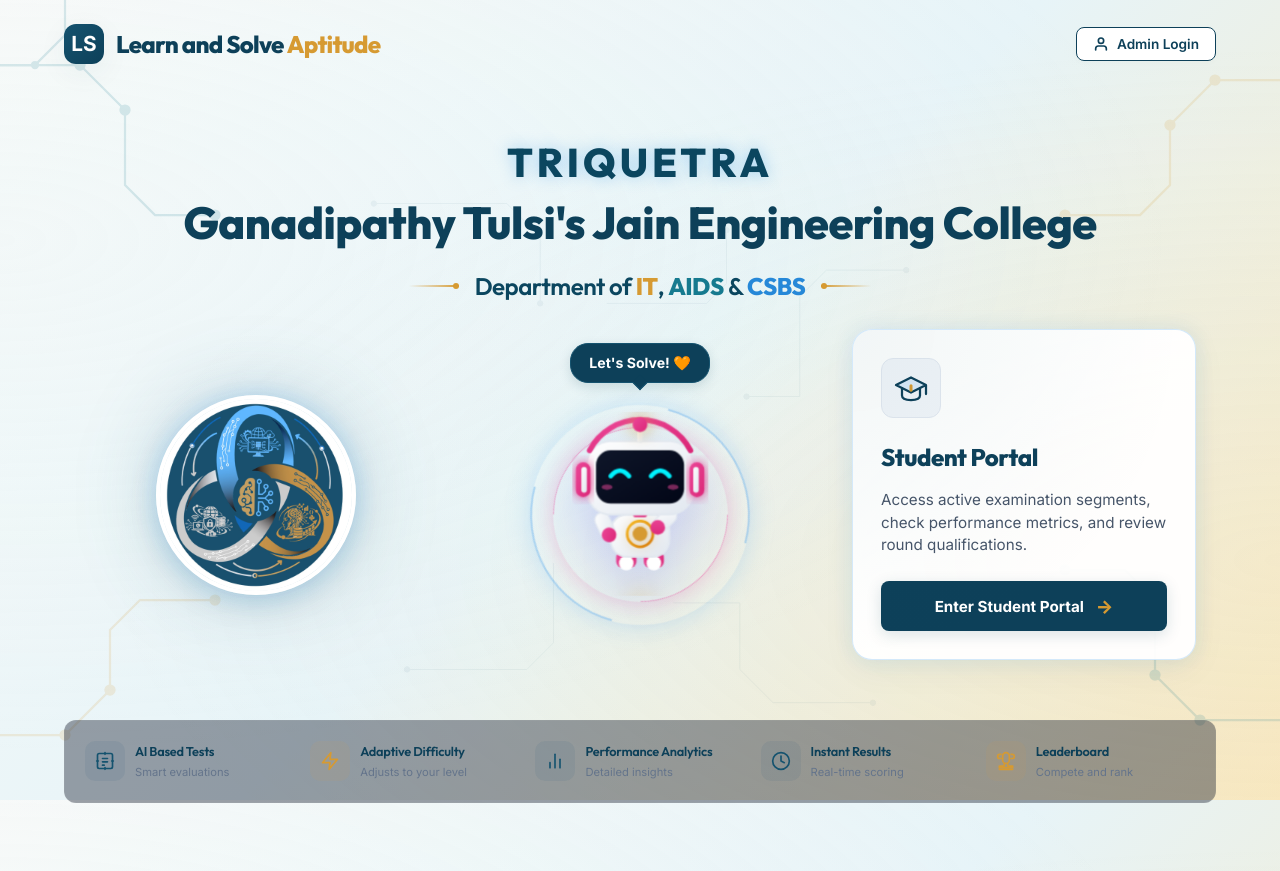
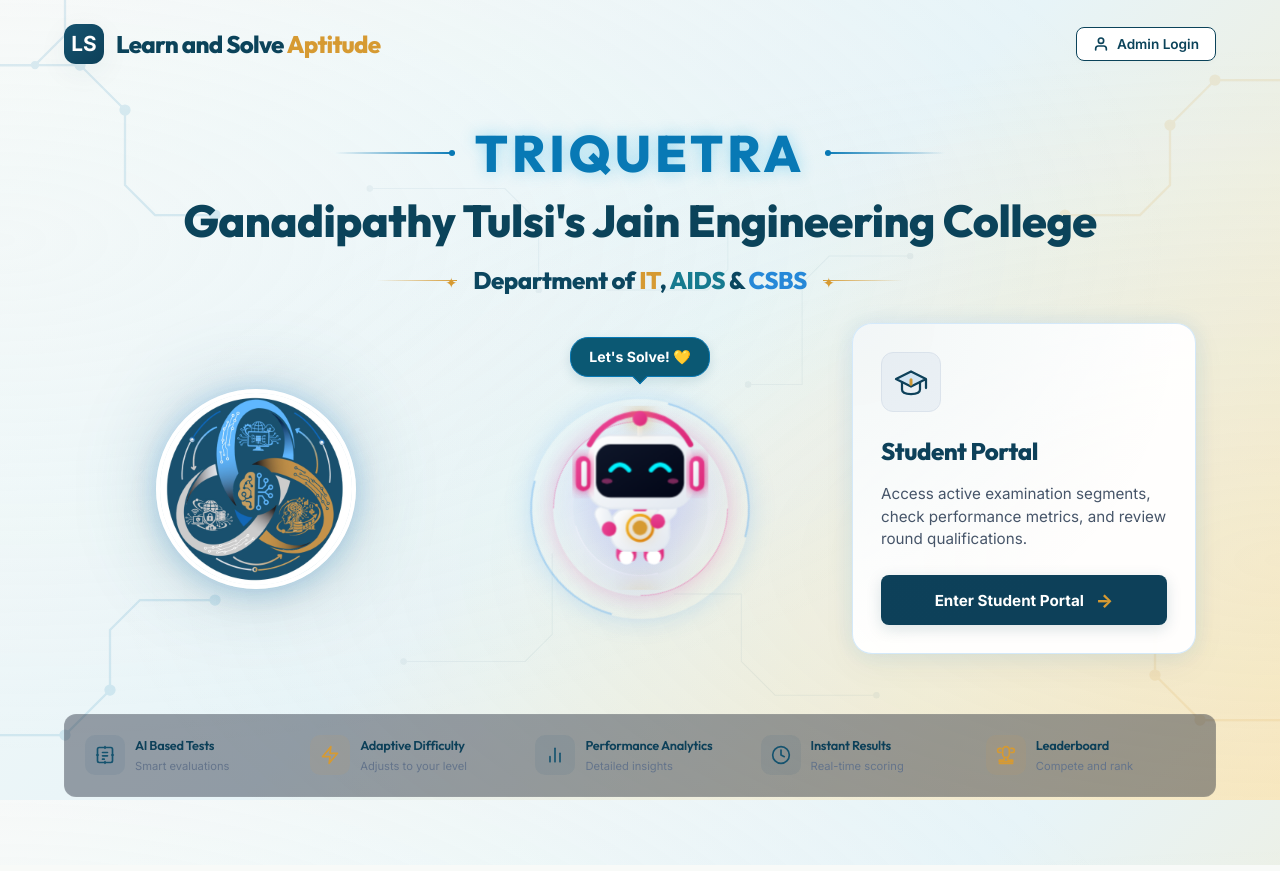
Before and after one commit to keertz-04/ai-aptitude, a website: page public/index.html in a window 1280 px wide. Drawn offline with Linux system fonts and the light colour scheme; no server answers.

Commit message:
Complete rebrand refactoring to match the educational technology portal mockup exactly: update backgrounds, headers, TRIQUETRA horizontal lines, gold spark subtitle lines, white student portal card, white features bar, and white/cyan/pink mascot orbit rings

```diff
--- a/public/index.html
+++ b/public/index.html
@@ -5,20 +5,20 @@
   <meta name="viewport" content="width=device-width, initial-scale=1.0">
   <title>AI Aptitude Portal - Assessment & Evaluation Dashboard</title>
   <meta name="description" content="Evaluate system-level reasoning, logical sequences, and ML dynamics with our AI-driven automated appraisal dashboard.">
-  <link rel="stylesheet" href="style.css?v=1.0.2">
+  <link rel="stylesheet" href="style.css?v=1.0.3">
 </head>
 <body>
 
   <!-- Subtle tech circuit decorations around edges -->
-  <div style="position: fixed; top: 0; left: 0; width: 100%; height: 100%; pointer-events: none; z-index: -1; overflow: hidden; opacity: 0.15;">
+  <div style="position: fixed; top: 0; left: 0; width: 100%; height: 100%; pointer-events: none; z-index: -1; overflow: hidden; opacity: 0.12;">
     <!-- Top-Left Cyan/Blue Circuit -->
-    <svg style="position: absolute; top: -10px; left: -10px; width: 300px; height: 300px;" viewBox="0 0 200 200" fill="none" stroke="#167A8F" stroke-width="1.5">
+    <svg style="position: absolute; top: -10px; left: -10px; width: 300px; height: 300px;" viewBox="0 0 200 200" fill="none" stroke="#0879B5" stroke-width="1.5">
       <path d="M 0 50 h 60 l 30 30 v 50 l 20 20 h 40" />
-      <circle cx="60" cy="50" r="3" fill="#167A8F" />
-      <circle cx="90" cy="80" r="3" fill="#167A8F" />
-      <circle cx="150" cy="150" r="3" fill="#167A8F" />
+      <circle cx="60" cy="50" r="3" fill="#0879B5" />
+      <circle cx="90" cy="80" r="3" fill="#0879B5" />
+      <circle cx="150" cy="150" r="3" fill="#0879B5" />
       <path d="M 50 0 v 30 l -20 20 h -30" />
-      <circle cx="30" cy="50" r="2" fill="#167A8F" />
+      <circle cx="30" cy="50" r="2" fill="#0879B5" />
     </svg>
 
     <!-- Top-Right Gold Circuit -->
@@ -29,20 +29,20 @@
       <circle cx="50" cy="150" r="3" fill="#D69A32" />
     </svg>
 
-    <!-- Bottom-Left Gold Circuit -->
-    <svg style="position: absolute; bottom: -10px; left: -10px; width: 300px; height: 300px;" viewBox="0 0 200 200" fill="none" stroke="#D69A32" stroke-width="1.5">
+    <!-- Bottom-Left Cyan/Blue Circuit -->
+    <svg style="position: absolute; bottom: -10px; left: -10px; width: 300px; height: 300px;" viewBox="0 0 200 200" fill="none" stroke="#0879B5" stroke-width="1.5">
       <path d="M 0 150 h 50 l 30 -30 v -40 l 20 -20 h 50" />
-      <circle cx="50" cy="150" r="3" fill="#D69A32" />
-      <circle cx="80" cy="120" r="3" fill="#D69A32" />
-      <circle cx="150" cy="60" r="3" fill="#D69A32" />
+      <circle cx="50" cy="150" r="3" fill="#0879B5" />
+      <circle cx="80" cy="120" r="3" fill="#0879B5" />
+      <circle cx="150" cy="60" r="3" fill="#0879B5" />
     </svg>
 
-    <!-- Bottom-Right Cyan/Blue Circuit -->
-    <svg style="position: absolute; bottom: -10px; right: -10px; width: 300px; height: 300px;" viewBox="0 0 200 200" fill="none" stroke="#167A8F" stroke-width="1.5">
+    <!-- Bottom-Right Gold Circuit -->
+    <svg style="position: absolute; bottom: -10px; right: -10px; width: 300px; height: 300px;" viewBox="0 0 200 200" fill="none" stroke="#D69A32" stroke-width="1.5">
       <path d="M 200 140 h -60 l -30 -30 v -50 l -20 -20 h -40" />
-      <circle cx="140" cy="140" r="3" fill="#167A8F" />
-      <circle cx="110" cy="110" r="3" fill="#167A8F" />
-      <circle cx="50" cy="40" r="3" fill="#167A8F" />
+      <circle cx="140" cy="140" r="3" fill="#D69A32" />
+      <circle cx="110" cy="110" r="3" fill="#D69A32" />
+      <circle cx="50" cy="40" r="3" fill="#D69A32" />
     </svg>
   </div>
 
@@ -53,15 +53,15 @@
       <div class="logo-container" onclick="AppRouter.switchView('landing')">
         <div class="logo-icon">LS</div>
         <div class="logo-text">
-          <span style="color: #0D4059;">Learn and Solve</span>
+          <span style="color: #0B435A;">Learn and Solve</span>
           <span style="color: #D69A32;">Aptitude</span>
         </div>
       </div>
 
       <!-- Guest navigation panel (Admin Login) -->
       <div class="nav-guest-panel" id="nav-guest-panel">
-        <button class="btn btn-secondary btn-sm" style="border-radius: 8px; border: 1.5px solid #0D4059; background: #ffffff; color: #0D4059; display: flex; align-items: center; gap: 8px; font-weight: 600;" onclick="AppAuth.openAuth('admin')">
-          <svg viewBox="0 0 24 24" width="16" height="16" fill="none" stroke="currentColor" stroke-width="2.5" stroke-linecap="round" stroke-linejoin="round" style="color: #0D4059;">
+        <button class="btn btn-secondary btn-sm" style="border-radius: 8px; border: 1.5px solid #0B435A; background: #ffffff; color: #0B435A; display: flex; align-items: center; gap: 8px; font-weight: 600;" onclick="AppAuth.openAuth('admin')">
+          <svg viewBox="0 0 24 24" width="16" height="16" fill="none" stroke="currentColor" stroke-width="2.5" stroke-linecap="round" stroke-linejoin="round" style="color: #0B435A;">
             <path d="M20 21v-2a4 4 0 0 0-4-4H8a4 4 0 0 0-4 4v2"/>
             <circle cx="12" cy="7" r="4"/>
           </svg>
@@ -85,22 +85,27 @@
     <section class="view-panel active" id="view-landing">
 
       <!-- Centered Hero Header -->
-      <div class="landing-hero-header">
-        <h1 class="hero-title-main" style="font-size: 2.5rem; font-weight: 900; color: #0B465F; margin-bottom: 8px; font-family: var(--font-display); letter-spacing: 4px; text-shadow: 0 0 15px rgba(85, 169, 238, 0.45); text-transform: uppercase;">TRIQUETRA</h1>
-        <h2 class="hero-title-main" id="landing-institution-title" style="margin-bottom: 16px; color: #0D4059; font-size: 2.8rem; font-weight: 800;">Ganadipathy Tulsi's Jain Engineering College</h2>
+      <div class="landing-hero-header" style="margin-top: 32px;">
+        <div style="display: flex; align-items: center; justify-content: center; gap: 20px; width: 100%; margin-bottom: 8px;">
+          <span style="flex-grow: 1; max-width: 120px; height: 2px; background: linear-gradient(90deg, transparent, #0879B5); position: relative;">
+            <span style="width: 6px; height: 6px; background: #0879B5; border-radius: 50%; position: absolute; right: 0; top: -2px;"></span>
+          </span>
+          <h1 class="hero-title-main" style="font-size: 3.2rem; font-weight: 900; color: #0879B5; margin-bottom: 0; font-family: var(--font-display); letter-spacing: 4px; text-shadow: 0 0 15px rgba(67, 188, 235, 0.45); text-transform: uppercase;">TRIQUETRA</h1>
+          <span style="flex-grow: 1; max-width: 120px; height: 2px; background: linear-gradient(90deg, #0879B5, transparent); position: relative;">
+            <span style="width: 6px; height: 6px; background: #0879B5; border-radius: 50%; position: absolute; left: 0; top: -2px;"></span>
+          </span>
+        </div>
+        <h2 class="hero-title-main" id="landing-institution-title" style="margin-bottom: 12px; color: #0B435A; font-size: 2.8rem; font-weight: 800;">Ganadipathy Tulsi's Jain Engineering College</h2>
 
         <div style="display: flex; align-items: center; justify-content: center; gap: 16px; margin-top: 8px;">
-          <span style="width: 50px; height: 2px; background: linear-gradient(90deg, transparent, #D69A32); position: relative; display: inline-block;">
-            <span style="width: 6px; height: 6px; background: #D69A32; border-radius: 50%; position: absolute; right: 0; top: -2px;"></span>
+          <span style="width: 80px; height: 1px; background: linear-gradient(90deg, transparent, #D69A32); position: relative; display: inline-block;">
+            <span style="color: #D69A32; position: absolute; right: 0; top: -9px; font-size: 0.9rem;">✦</span>
           </span>
-          <h3 class="hero-subtitle-tag-main" id="landing-department-title" style="margin-bottom: 0; font-size: 1.5rem; font-weight: 600; text-shadow: none;">
-            <span style="color: #0B465F;">Department of</span>
-            <span style="color: #D69A32; font-weight: 800;">IT</span><span style="color: #0B465F;">,</span>
-            <span style="color: #167A8F; font-weight: 800;">AIDS</span> <span style="color: #0B465F;">&</span>
-            <span style="color: #2688D8; font-weight: 800;">CSBS</span>
+          <h3 class="hero-subtitle-tag-main" id="landing-department-title" style="margin-bottom: 0; font-size: 1.5rem; font-weight: 800; color: #0B5873; text-shadow: none;">
+            Department of IT, AIDS & CSBS
           </h3>
-          <span style="width: 50px; height: 2px; background: linear-gradient(90deg, #D69A32, transparent); position: relative; display: inline-block;">
-            <span style="width: 6px; height: 6px; background: #D69A32; border-radius: 50%; position: absolute; left: 0; top: -2px;"></span>
+          <span style="width: 80px; height: 1px; background: linear-gradient(90deg, #D69A32, transparent); position: relative; display: inline-block;">
+            <span style="color: #D69A32; position: absolute; left: 0; top: -9px; font-size: 0.9rem;">✦</span>
           </span>
         </div>
       </div>
@@ -139,12 +144,13 @@
 
         <!-- Center Column: Animated Robot -->
         <div class="landing-center-col">
-          <div class="speech-bubble" style="background: #0D4059; border: 1.5px solid #15536F; color: #ffffff; box-shadow: 0 4px 12px rgba(13, 64, 89, 0.15); font-weight: 700;">
-            Let's Solve! 🧡
+          <div class="speech-bubble" style="background: #0B5873; border: 1.5px solid #0879B5; color: #ffffff; box-shadow: 0 4px 12px rgba(11, 88, 115, 0.15); font-weight: 700;">
+            Let's Solve! 💛
           </div>
           <div class="robot-glow-container">
             <div class="orbit-ring ring-1"></div>
             <div class="orbit-ring ring-2"></div>
+            <div class="orbit-ring ring-3"></div>
             <svg class="cute-robot-svg" viewBox="0 0 200 200" width="180" height="180">
               <defs>
                 <linearGradient id="bodyGrad" x1="0%" y1="0%" x2="100%" y2="100%">
@@ -1030,10 +1036,10 @@
   </div>
 
   <!-- SCRIPT LOADING -->
-  <script src="store.js?v=1.0.2"></script>
-  <script src="ai_evaluator.js?v=1.0.2"></script>
-  <script src="student.js?v=1.0.2"></script>
-  <script src="admin.js?v=1.0.2"></script>
-  <script src="app.js?v=1.0.2"></script>
+  <script src="store.js?v=1.0.3"></script>
+  <script src="ai_evaluator.js?v=1.0.3"></script>
+  <script src="student.js?v=1.0.3"></script>
+  <script src="admin.js?v=1.0.3"></script>
+  <script src="app.js?v=1.0.3"></script>
 </body>
 </html>
--- a/public/style.css
+++ b/public/style.css
@@ -1631,9 +1631,9 @@
   transform: translateX(-50%) rotate(45deg);
   width: 10px;
   height: 10px;
-  background: #0D4059;
-  border-right: 1px solid #15536F;
-  border-bottom: 1px solid #15536F;
+  background: #0B5873;
+  border-right: 1.5px solid #0879B5;
+  border-bottom: 1.5px solid #0879B5;
 }
 
 @keyframes floatSpeech {
@@ -1675,6 +1675,16 @@
   border-right-color: transparent;
   animation: rotateCounter 8s linear infinite;
   box-shadow: 0 0 20px rgba(236, 72, 153, 0.25);
+}
+
+.ring-3 {
+  width: 135px;
+  height: 135px;
+  border: 1px solid rgba(255, 255, 255, 0.6);
+  border-top-color: transparent;
+  border-bottom-color: transparent;
+  animation: rotateClockwise 6s linear infinite;
+  box-shadow: 0 0 15px rgba(255, 255, 255, 0.45);
 }
 
 @keyframes rotateClockwise {
```
